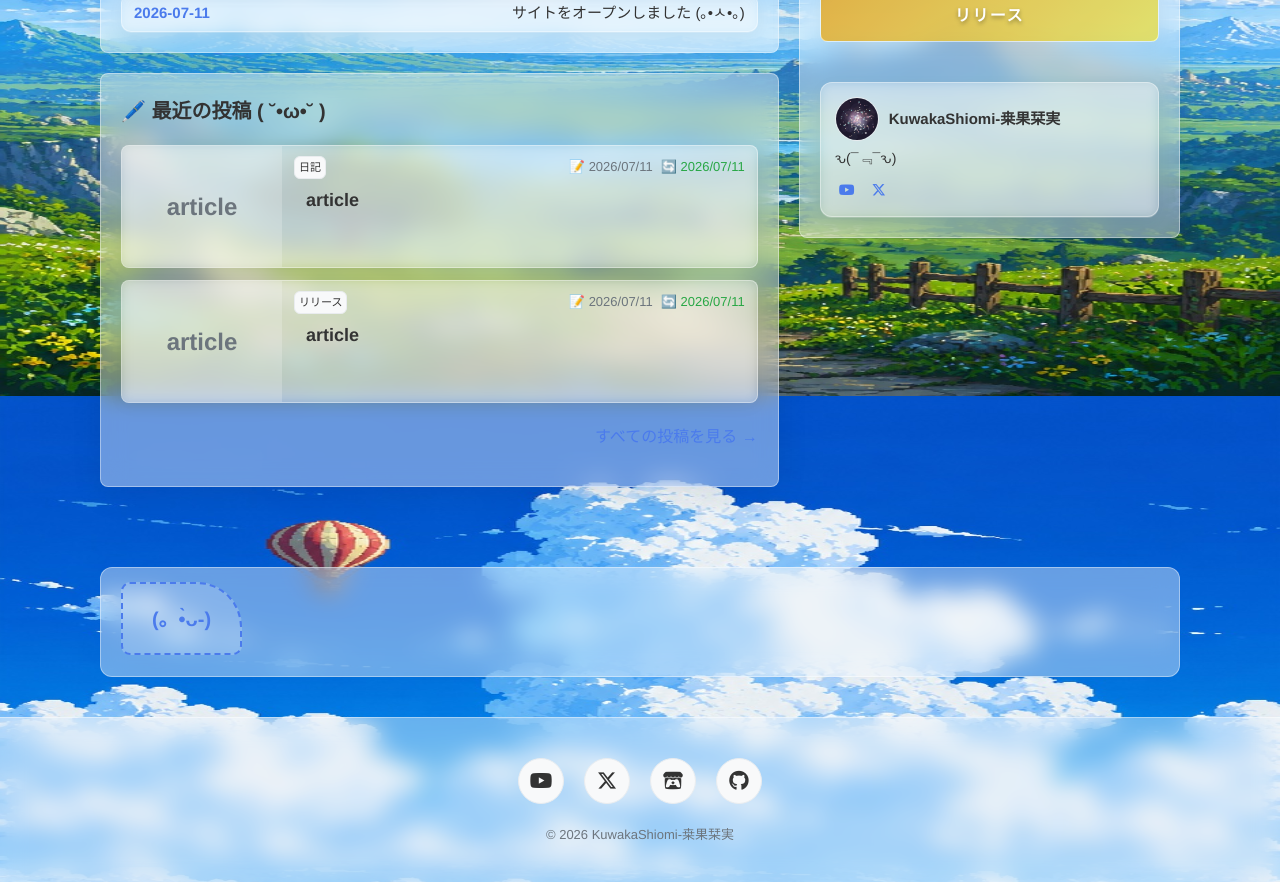
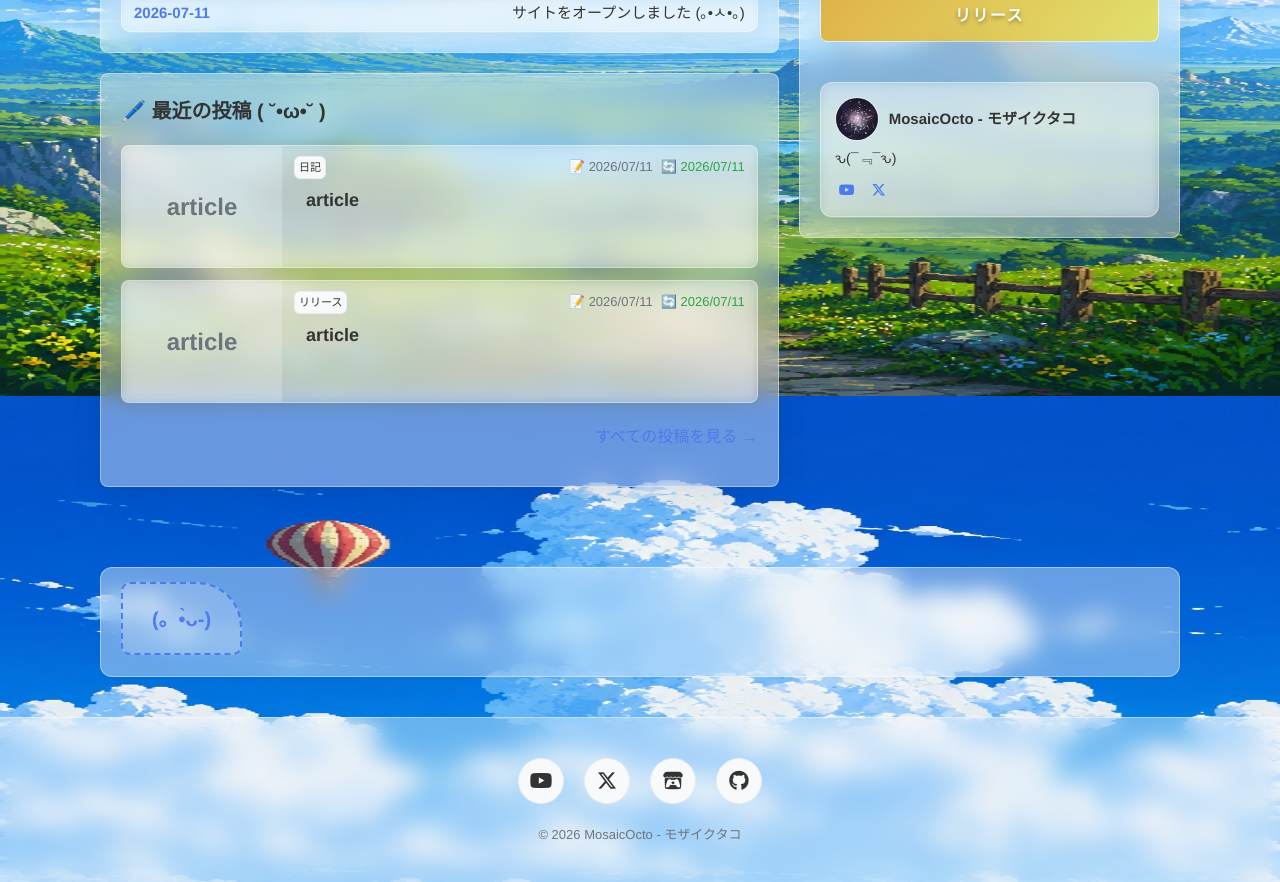
Before and after one commit to minoru-0707/minoru-0707.github.io, a Jekyll site: the page built from index.html, in a window 1280 px wide. Shown: the part 504-1386 px from the top of the page. Built offline with Jekyll 4.4.1, drawn with Linux system fonts in a browser that asks for light colours; nearby versions of some CDN libraries.

Commit message:
2026/10/27
changed myname

```diff
--- a/_config.yml
+++ b/_config.yml
@@ -29,7 +29,7 @@ url: "" # the base hostname & protocol for your site, e.g. http://example.com
 twitter_username: jekyllrb
 github_username:  jekyll
 
-creator_name: "KuwakaShiomi-桒果栞実"
+creator_name: "MosaicOcto - モザイクタコ"
 creator_avatar: "/assets/images/design/stardust_canvas_245.png"
 creator_description: "ԅ(¯﹃¯ԅ)"
 
```
